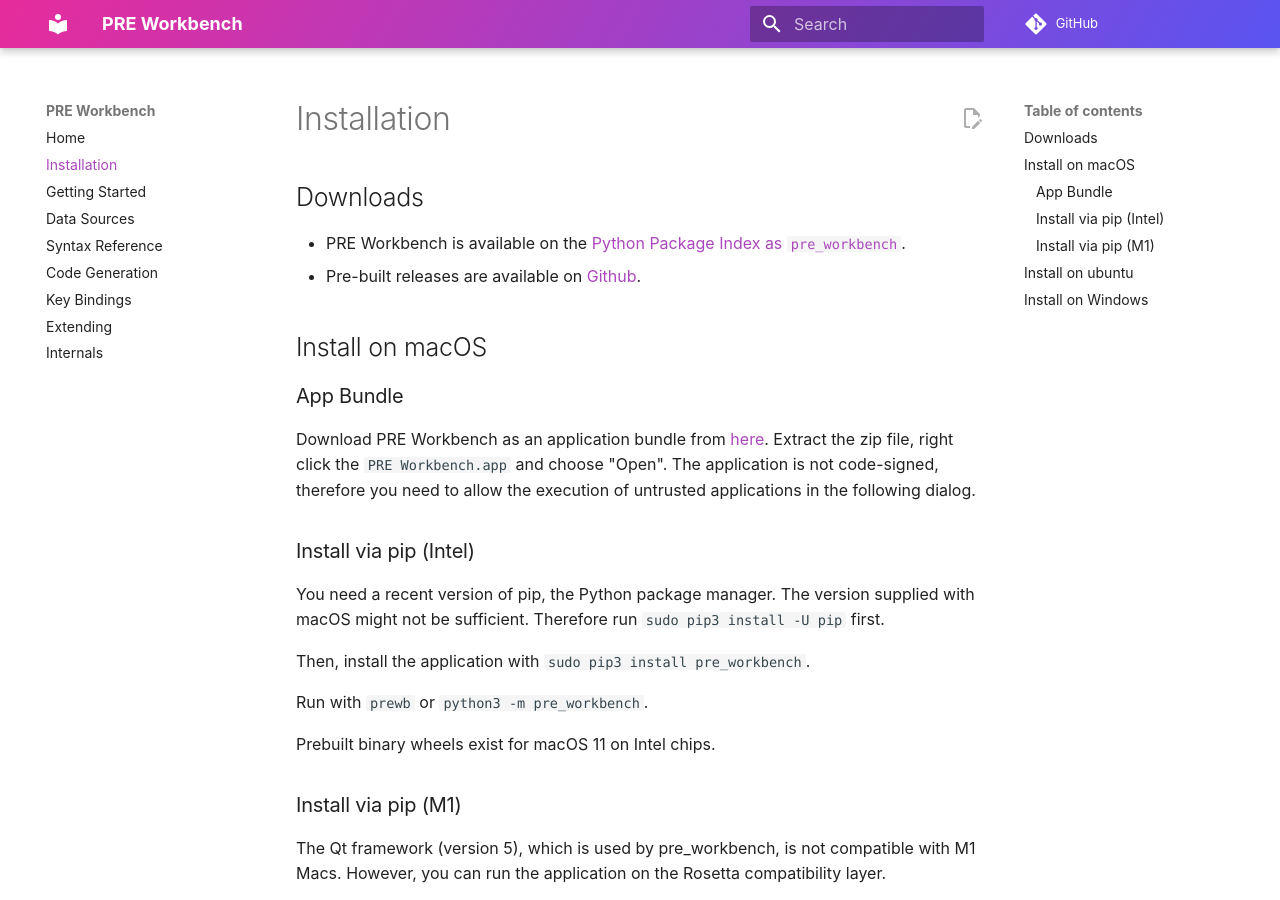
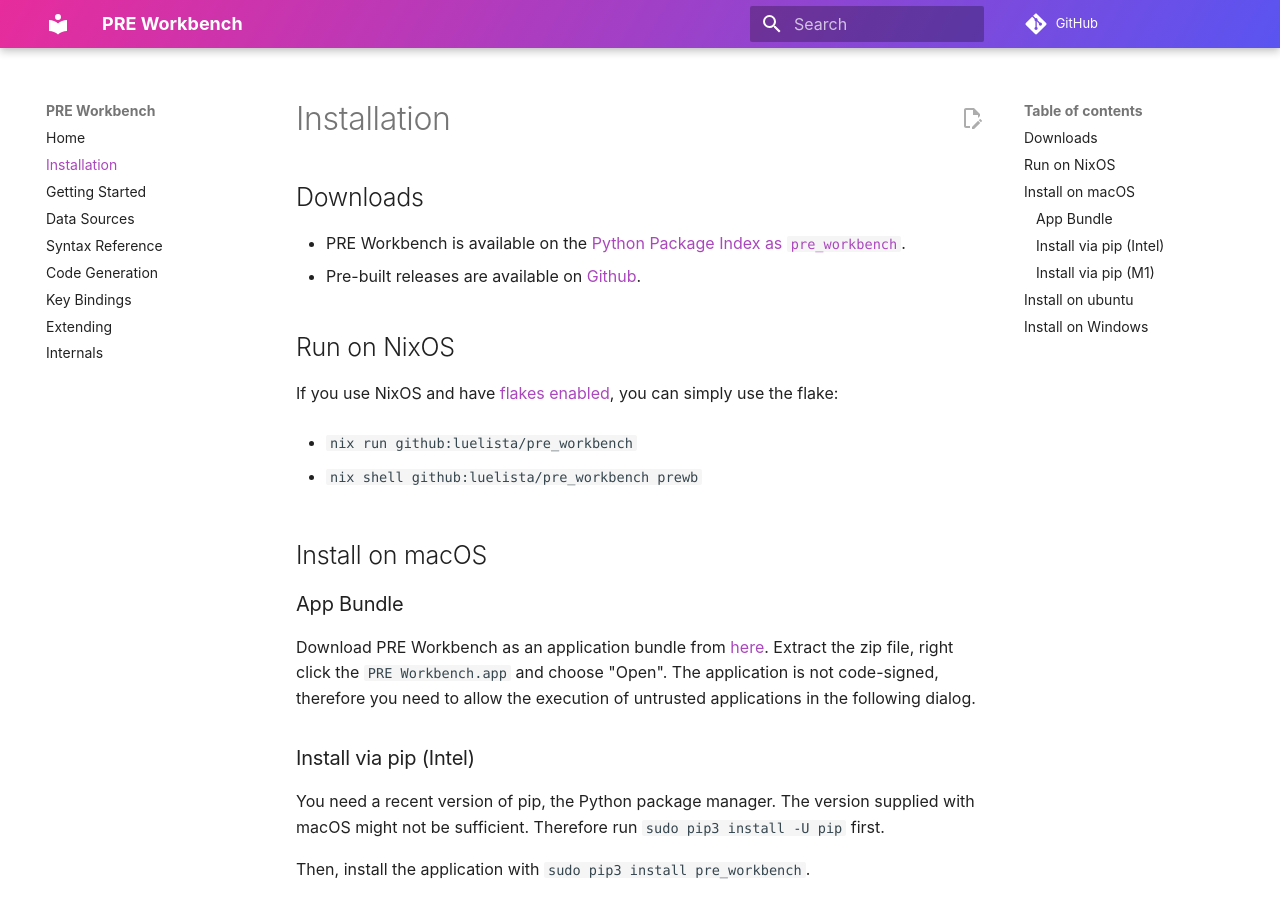
Before and after one commit to luelista/pre_workbench, an MkDocs documentation site: the page built from docs/install.md, in a window 1280 px wide and 900 px high. Built offline with MkDocs 1.6.1 and Material for MkDocs 9.7.7, drawn with Linux system fonts in a browser that asks for light colours; comment, search, counter and statistics services are not loaded.

Commit message:
mention nixos in docs

````diff
--- a/docs/install.md
+++ b/docs/install.md
@@ -6,6 +6,18 @@
 
 * PRE Workbench is available on the [Python Package Index as `pre_workbench`](https://pypi.org/project/pre-workbench/).
 * Pre-built releases are available on [Github](https://github.com/luelista/pre_workbench/releases).
+
+## Run on NixOS
+
+If you use NixOS and have [flakes enabled](https://nixos.wiki/wiki/Flakes#Enable_flakes_temporarily), you can simply
+use the flake:
+
+* `nix run github:luelista/pre_workbench`
+
+* ```
+  nix shell github:luelista/pre_workbench
+  prewb
+  ```
 
 
 ## Install on macOS
````
